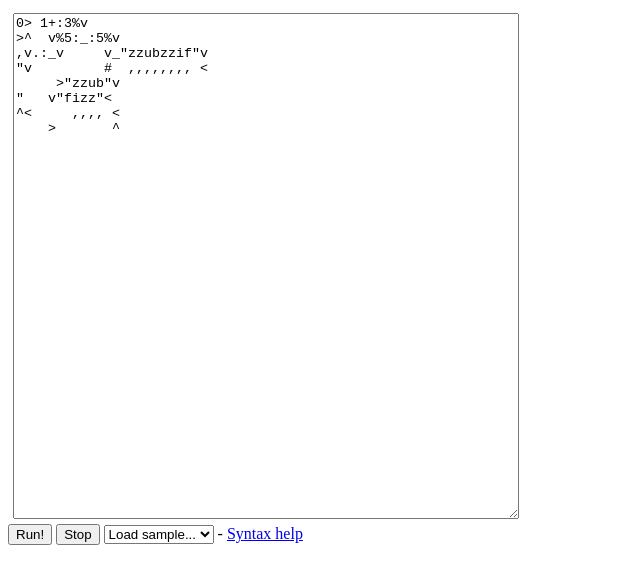
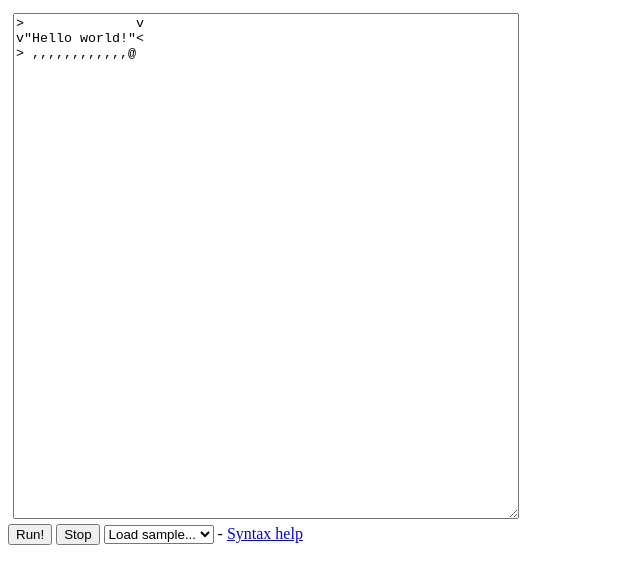
Before and after one commit to arnemart/befunge, a plain HTML site: page index.html in a window 1280 px wide. Shown: the whole page, without its empty margins (0-640 px from the left). Drawn offline with Linux system fonts and the light colour scheme.

Commit message:
Make hello world the default demo

```diff
--- a/index.html
+++ b/index.html
@@ -18,14 +18,9 @@
 </head>
 <body>
 
-<textarea id="input">0> 1+:3%v
->^  v%5:_:5%v
-,v.:_v     v_"zzubzzif"v
-"v         #  ,,,,,,,, <
-     >"zzub"v
-"   v"fizz"<
-^<     ,,,, <
-    >       ^</textarea>
+<textarea id="input">>              v
+v"Hello world!"<
+> ,,,,,,,,,,,,@</textarea>
 <div id="output"></div>
 <div id="controls">
     <button id="run">Run!</button>
```
